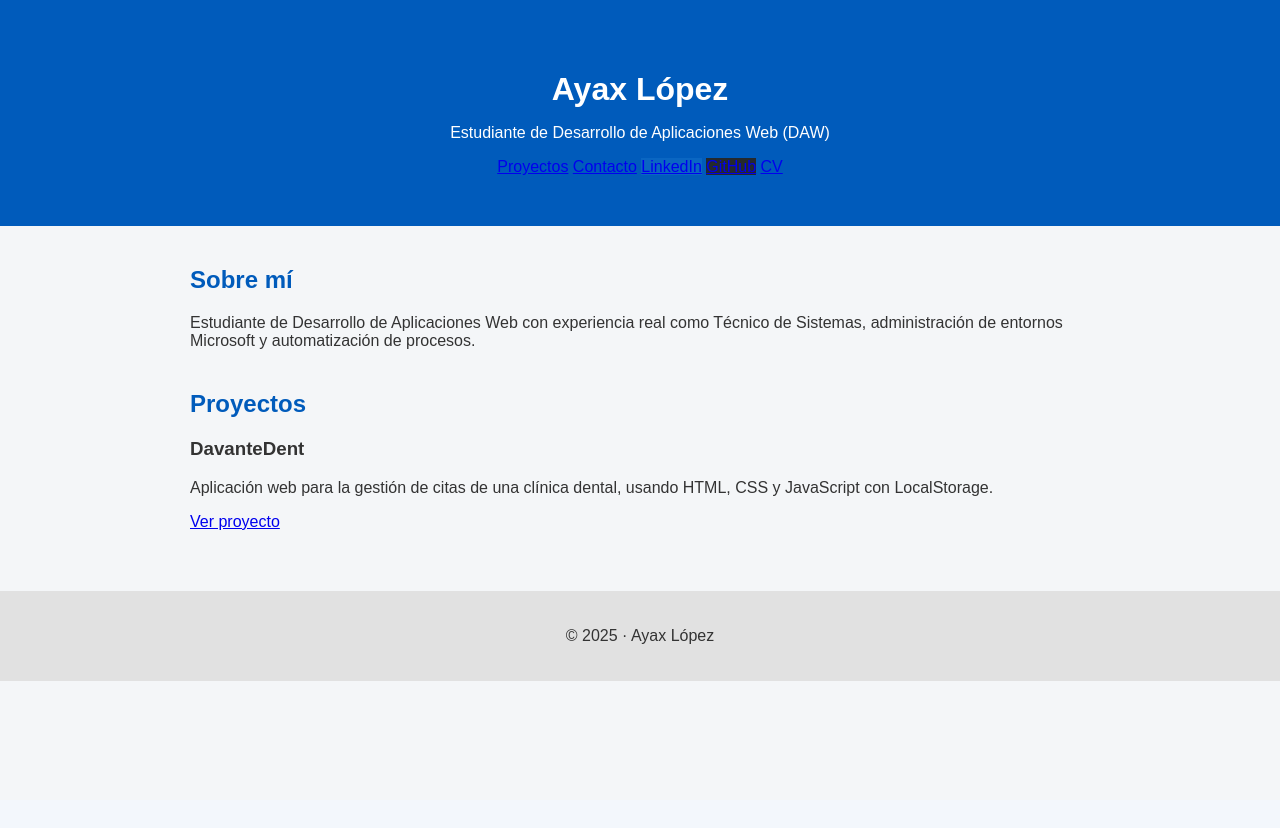
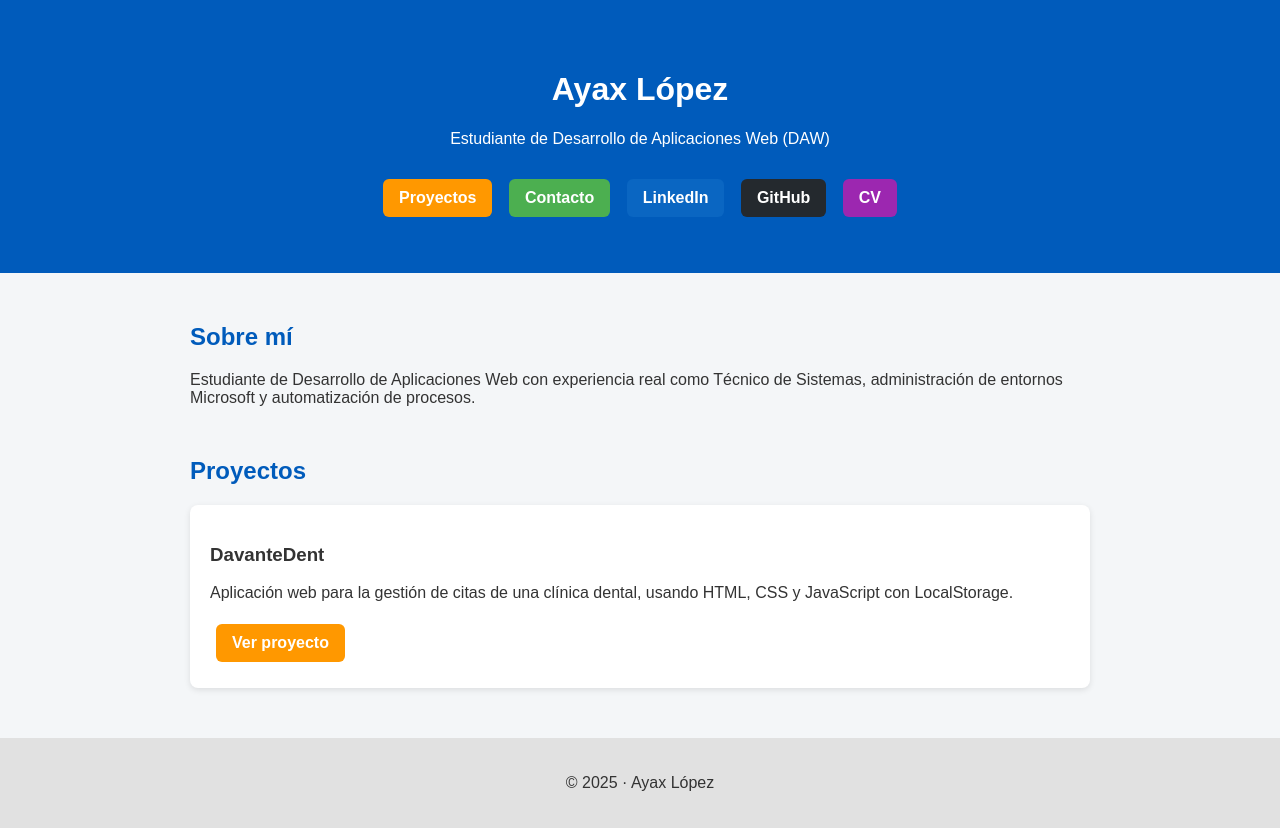
Before and after one commit to Ayaxlc/Ayaxlc.github.io, a PHP site: page / in a window 1280 px wide. Before the commit the page ends 681 px from the top, so only its background shows below. Run offline with PHP 8.4, Linux system fonts and the light colour scheme.

Commit message:
style.css for main portfolio

```diff
--- a/style.css
+++ b/style.css
@@ -1,54 +1,47 @@
-/* ESTILOS GENERALES */
 body {
+    margin: 0;
     font-family: Arial, sans-serif;
-    margin: 0;
-    background-color: #f4f6f8;
+    background: #f4f6f8;
     color: #333;
 }
 
-/* CABECERA */
-header {
-    background-color: #005bbb;
+/* HERO */
+.hero {
+    background: #005bbb;
     color: white;
     text-align: center;
     padding: 50px 20px;
 }
 
-header h1 {
-    margin-bottom: 10px;
+.hero-buttons {
+    margin-top: 25px;
 }
 
-/* BOTONES DEL HEADER */
-.botones-header {
-    margin-top: 30px;
-    display: flex;
-    flex-wrap: wrap;
-    justify-content: center;
-    gap: 12px;
+/* BOTONES */
+.btn {
+    display: inline-block;
+    margin: 6px;
+    padding: 10px 16px;
+    border-radius: 6px;
+    text-decoration: none;
+    font-weight: bold;
+    color: white;
 }
 
-.btn-header {
-    padding: 12px 18px;
-    border-radius: 6px;
-    text-decoration: none;
-    color: white;
-    font-weight: bold;
-}
+.btn-projects { background: #ff9800; }
+.btn-contact { background: #4caf50; }
+.btn-linkedin { background: #0a66c2; }
+.btn-github { background: #24292e; }
+.btn-cv { background: #9c27b0; }
 
-/* Colores diferenciados */
-.btn-proyectos { background-color: #ffc107; color: #333; }
-.btn-email { background-color: #198754; }
-.btn-linkedin { background-color: #0a66c2; }
-.btn-github { background-color: #24292e; }
-
-.btn-header:hover {
+.btn:hover {
     opacity: 0.85;
 }
 
 /* SECCIONES */
-section {
+.section {
     max-width: 900px;
-    margin: 40px auto;
+    margin: 50px auto;
     padding: 0 20px;
 }
 
@@ -56,49 +49,17 @@ h2 {
     color: #005bbb;
 }
 
-/* LISTA DE PROYECTOS */
-.lista-proyectos {
-    display: grid;
-    grid-template-columns: repeat(auto-fit, minmax(260px, 1fr));
-    gap: 20px;
+/* PROYECTOS */
+.project-card {
+    background: white;
+    padding: 20px;
+    border-radius: 8px;
+    margin-top: 20px;
+    box-shadow: 0 2px 6px rgba(0,0,0,0.1);
 }
 
-/* TARJETA DE PROYECTO */
-.proyecto-card {
-    background-color: white;
-    padding: 20px;
-    border-radius: 8px;
-    box-shadow: 0 4px 8px rgba(0,0,0,0.05);
-    border-top: 6px solid #005bbb;
-}
-
-.proyecto-card h3 {
-    margin-top: 0;
-}
-
-/* BOTONES DE PROYECTO */
-.botones-proyecto {
-    margin-top: 15px;
-}
-
-.btn-proyecto {
-    display: inline-block;
-    background-color: #005bbb;
-    color: white;
-    padding: 10px 14px;
-    border-radius: 6px;
-    text-decoration: none;
-    font-weight: bold;
-}
-
-.btn-proyecto:hover {
-    background-color: #003f80;
-}
-
-/* FOOTER */
 footer {
     text-align: center;
+    background: #e1e1e1;
     padding: 20px;
-    background-color: #e1e1e1;
-    margin-top: 60px;
 }
```
